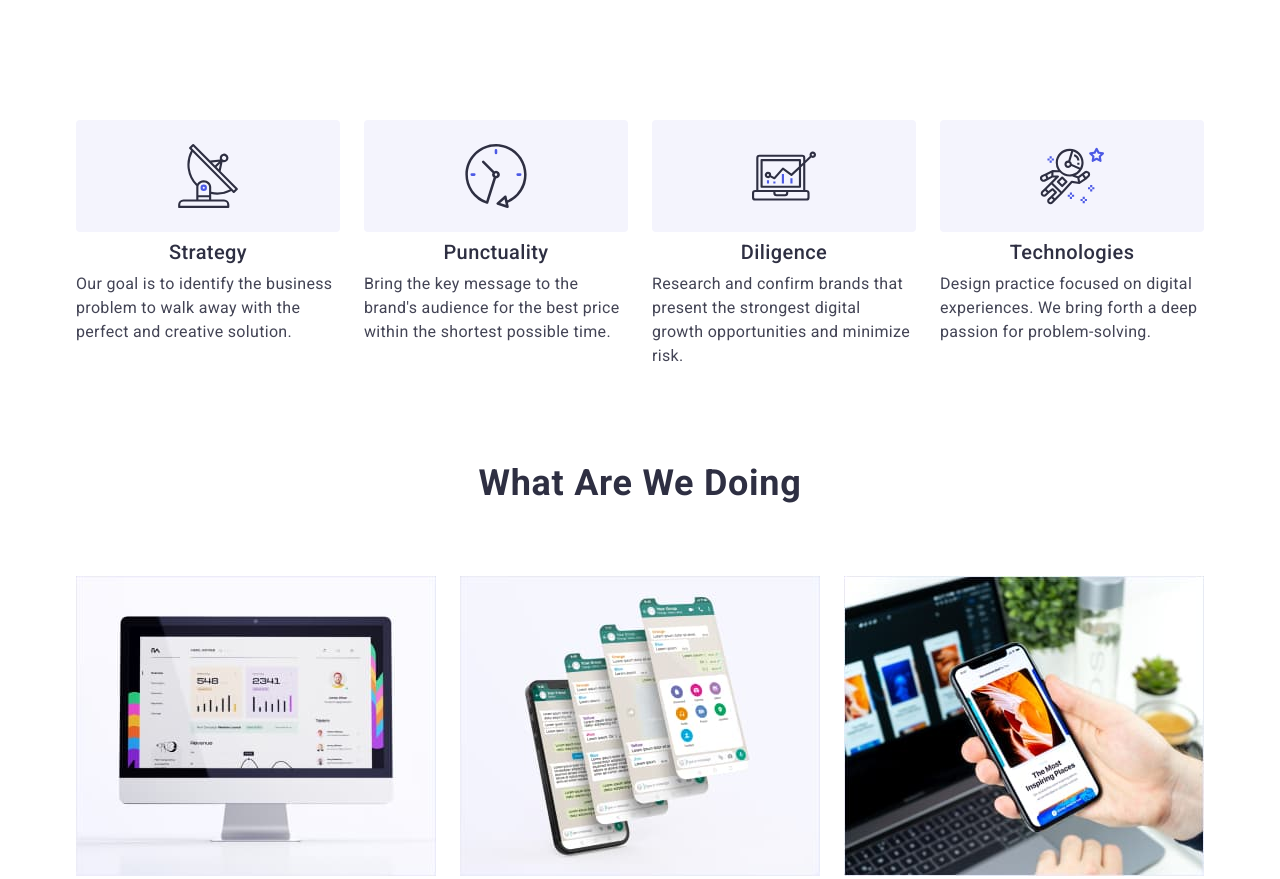
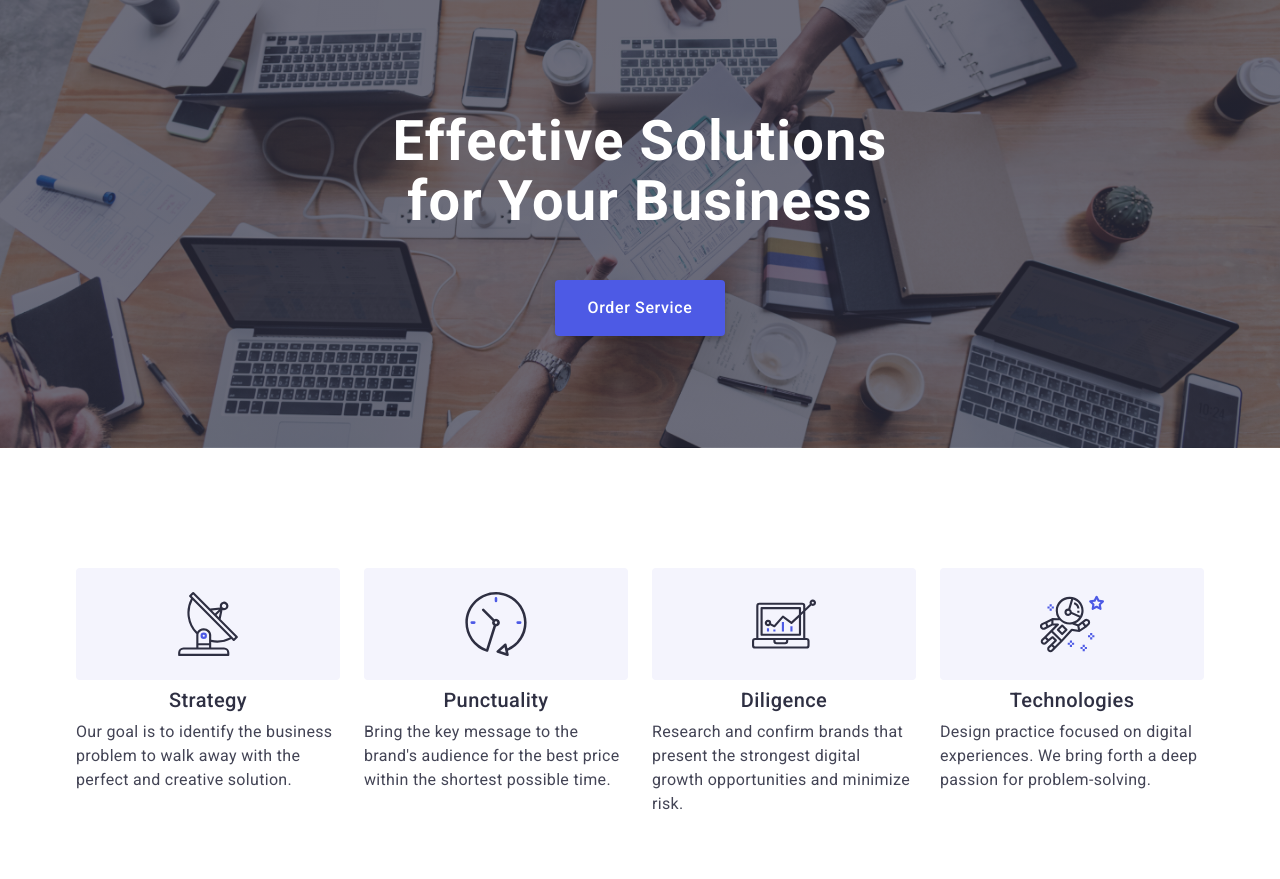
Before and after one commit to AnastasiaGOIT/goit-markup-hw-06, a plain HTML site: page index.html in a window 1280 px wide. Shown: the top 879 px of the page. Drawn offline with nearby package versions, Linux system fonts and the light colour scheme.

Commit message:
sections-hero

```diff
--- a/css/media.css
+++ b/css/media.css
@@ -43,6 +43,22 @@
   .customers-container {
     max-width: 552px;
   }
+  .hero {
+     background-image: linear-gradient(
+      to bottom,
+      rgba(46, 47, 66, 0.7),
+      rgba(46, 47, 66, 0.7)
+    ),
+    url(../images/tablet-bg.jpg);
+  }
+  .hero-title {
+
+  font-size: 56px;
+  line-height: 1.07;
+  max-width: 496px;
+}
+.hero-btn {
+  margin-top: 36px;
 }
 .customers-list {
   gap: 72px 24px;
@@ -56,6 +72,14 @@
     max-width: 1158px;
     padding-left: 15px;
     padding-right: 15px;
+  }
+   .hero {
+     background-image: linear-gradient(
+      to bottom,
+      rgba(46, 47, 66, 0.7),
+      rgba(46, 47, 66, 0.7)
+    ),
+    url(../images/cover.jpg);
   }
   .benefits-container {
     width: 1158px;
@@ -158,4 +182,7 @@
   .customers-item {
     width: calc((100% - 120px) / 6);
   }
+  .hero-btn {
+    margin-top: 48px;
+  }
 }
--- a/css/styles.css
+++ b/css/styles.css
@@ -50,6 +50,7 @@ ul {
   padding: 0 15px 0 15px;
   margin-left: auto;
   margin-right: auto;
+  height: auto;
 }
 img {
   display: block;
@@ -200,31 +201,37 @@ img {
 /*---------Hero-----------*/
 
 .hero {
-  max-width: 1440px;
-  padding-top: 188px;
-  padding-bottom: 188px;
+  padding-top: 112px;
+  padding-bottom: 112px;
+  /* max-width: 1440px; */
+  /* padding-top: 188px;
+  padding-bottom: 188px; */
   background-image: linear-gradient(
       to bottom,
       rgba(46, 47, 66, 0.7),
       rgba(46, 47, 66, 0.7)
     ),
-    url(../images/cover.jpg);
+    url(../images/phone-bg.jpg);
   background-position: center;
   background-size: cover;
   background-repeat: no-repeat;
 }
+
 .hero-container {
 }
 
 .hero-title {
   font-weight: 700;
-  font-size: 56px;
-  line-height: 1.07;
+  font-size: 36px;
+  /* font-size: 56px; */
+  /* line-height: 1.07; */
+  line-height: 1.11;
   text-align: center;
   letter-spacing: 0.02em;
   align-items: center;
   color: #ffffff;
-  max-width: 496px;
+  max-width: 320px;
+  /* max-width: 496px; */
   margin-left: auto;
   margin-right: auto;
 }
@@ -246,7 +253,8 @@ img {
   padding: 16px 32px;
   box-shadow: 0px 4px 4px rgba(0, 0, 0, 0.15);
   border-radius: 4px;
-  margin-top: 48px;
+  margin-top: 72px;
+  /* margin-top: 48px; */
   border-color: #4d5ae5;
   transition: var(--transition-background);
 }
--- a/index.html
+++ b/index.html
@@ -67,14 +67,14 @@
     </header> -->
 
     <main>
-      <!-- <section class="hero">
+      <section class="hero">
         <div class="container hero-container">
           <h1 class="hero-title">Effective Solutions for Your Business</h1>
           <button class="hero-btn" type="button" data-modal-open>
             Order Service
           </button>
         </div>
-      </section> -->
+      </section>
 
       <section class="benefits">
         <div class="container benefits-container">
```
Also changed, not shown: images/phone-bg.jpg (added), images/tablet-bg.jpg (added).
